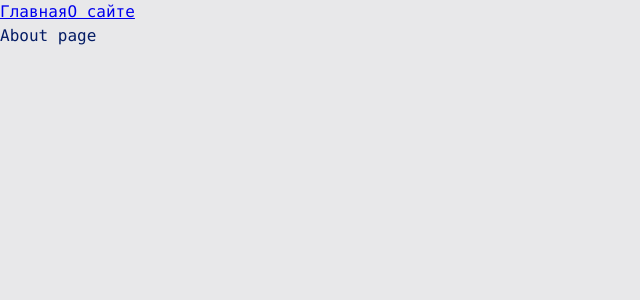
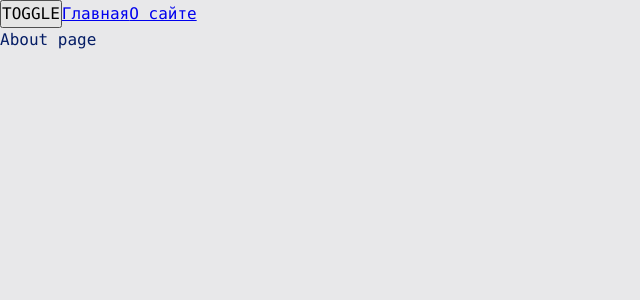
Before and after one commit to onskulit/-blog-frontend-upgrade, a React app: page /about in a window 1280 px wide. Shown: the top 300 px of the page, without its empty margins (0-640 px from the left). Built offline with nearby package versions, Linux system fonts and the light colour scheme.

Commit message:
feat: add ThemeProvider

```diff
--- a/src/App.tsx
+++ b/src/App.tsx
@@ -4,13 +4,17 @@
 import "./styles/index.scss";
 import { AboutLazy } from "./pages/about/About.lazy";
 import { MainLazy } from "./pages/main/Main.lazy";
+import { useTheme } from "./theme/useTheme";
 
 export const App = () => {
+  const { theme, toggleTheme } = useTheme();
   return (
-    <div className={`app light`}>
-      {/* <button onClick={toggleTheme}>TOGGLE</button> */}
+    <div className={`app ${theme}`}>
+      <button onClick={toggleTheme}>TOGGLE</button>
+
       <Link to={"/"}>Главная</Link>
       <Link to={"/about"}>О сайте</Link>
+
       <Suspense fallback={<div>Loading...</div>}>
         <Routes>
           <Route path={"/about"} element={<AboutLazy />} />
--- a/src/index.tsx
+++ b/src/index.tsx
@@ -1,10 +1,13 @@
 import { render } from "react-dom";
 import { BrowserRouter } from "react-router-dom";
 import { App } from "./App";
+import ThemeProvider from "./theme/ThemeProvider";
 
 render(
   <BrowserRouter>
-    <App />
+    <ThemeProvider>
+      <App />
+    </ThemeProvider>
   </BrowserRouter>,
   document.getElementById("root")
 );
--- /dev/null
+++ b/src/theme/ThemeContext.ts
@@ -0,0 +1,12 @@
+import { createContext } from "react";
+
+export type Theme = "light" | "dark";
+
+export interface ThemeContextProps {
+  theme?: Theme;
+  setTheme?: (theme: Theme) => void;
+}
+
+export const ThemeContext = createContext<ThemeContextProps>({});
+
+export const LOCAL_STORAGE_THEME_KEY = "theme";
--- /dev/null
+++ b/src/theme/ThemeProvider.tsx
@@ -0,0 +1,25 @@
+import { ReactElement, useMemo, useState } from "react";
+import { LOCAL_STORAGE_THEME_KEY, Theme, ThemeContext } from "./ThemeContext";
+
+const defaultTheme =
+  (localStorage.getItem(LOCAL_STORAGE_THEME_KEY) as Theme) || "light";
+
+const ThemeProvider = ({ children }: { children: ReactElement }) => {
+  const [theme, setTheme] = useState<Theme>(defaultTheme);
+
+  const defaultProps = useMemo(
+    () => ({
+      theme: theme,
+      setTheme: setTheme,
+    }),
+    [theme]
+  );
+
+  return (
+    <ThemeContext.Provider value={defaultProps}>
+      {children}
+    </ThemeContext.Provider>
+  );
+};
+
+export default ThemeProvider;
--- /dev/null
+++ b/src/theme/useTheme.ts
@@ -0,0 +1,22 @@
+import { LOCAL_STORAGE_THEME_KEY, Theme, ThemeContext } from "./ThemeContext";
+import { useContext } from "react";
+
+interface UseThemeResult {
+  toggleTheme: () => void;
+  theme: Theme;
+}
+
+export function useTheme(): UseThemeResult {
+  const { theme, setTheme } = useContext(ThemeContext);
+
+  const toggleTheme = () => {
+    const newTheme: Theme = theme === "dark" ? "light" : "dark";
+    setTheme(newTheme);
+    localStorage.setItem(LOCAL_STORAGE_THEME_KEY, newTheme);
+  };
+
+  return {
+    theme,
+    toggleTheme,
+  };
+}
```
Also changed, not shown: 1 other file (tests, documents, lock files or other folders).
